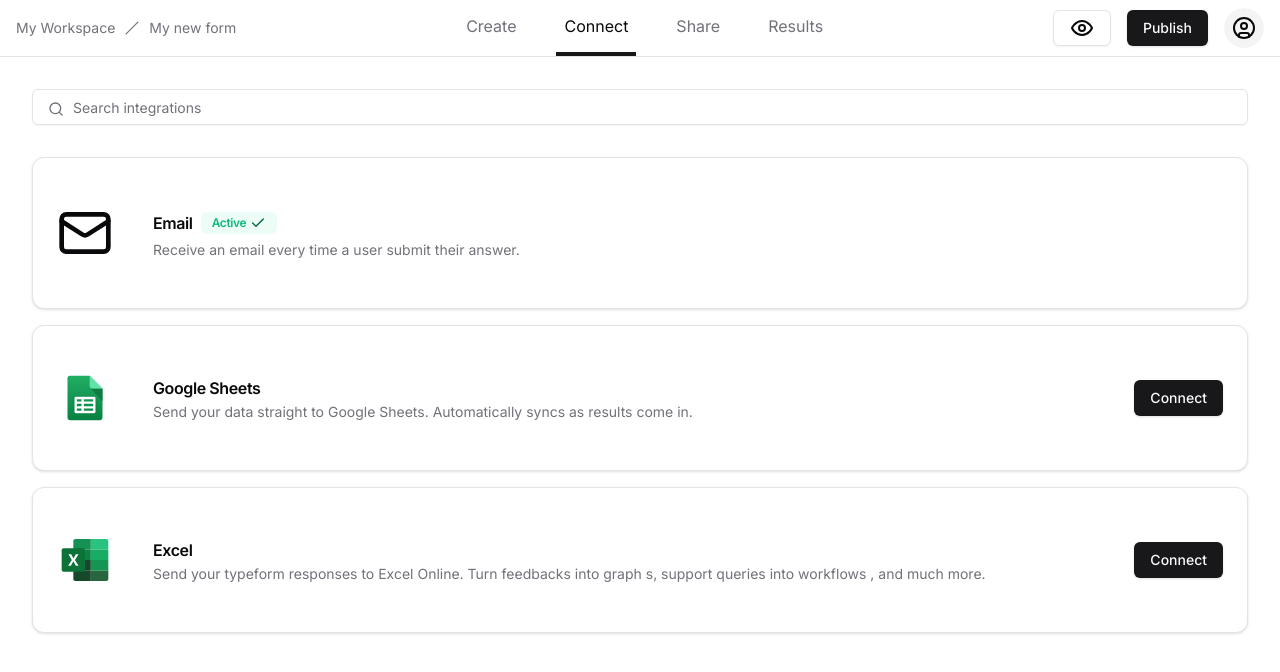
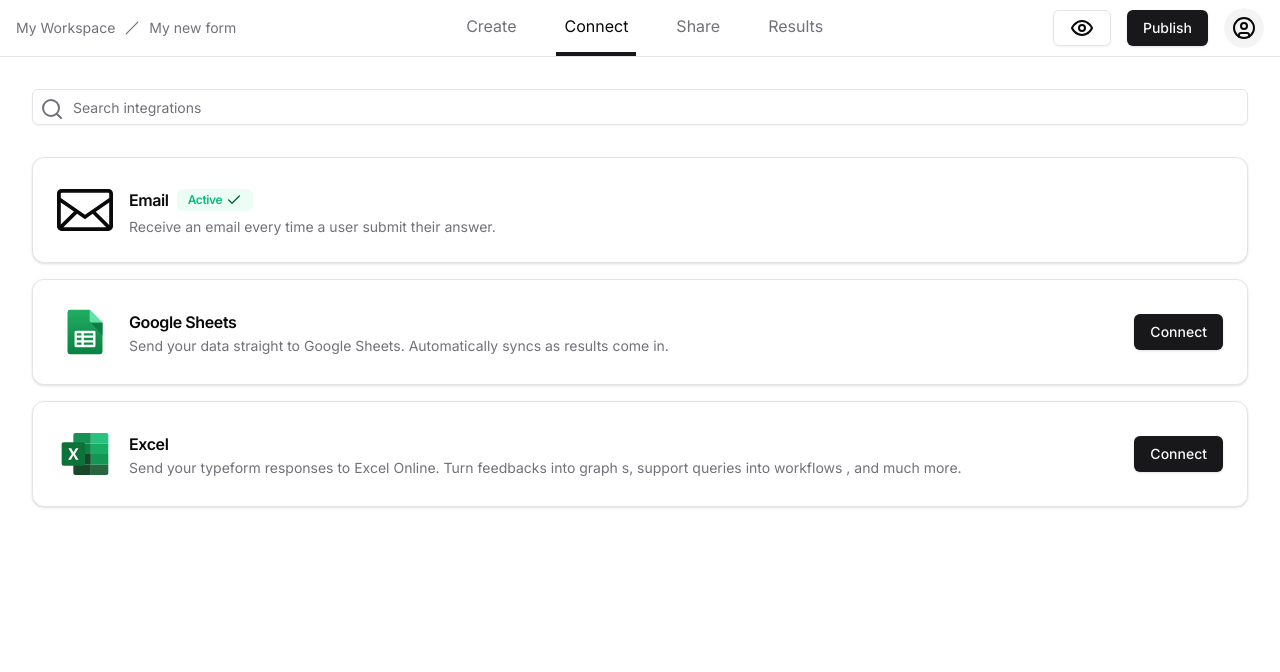
Before and after one commit to Mirthis/upwork-task-shadcn, a Next.js app: page /connect in a window 1280 px wide. Shown: the top 672 px of the page. Built offline with nearby package versions, Linux system fonts and the light colour scheme.

Commit message:
update mail icon and card styling

```diff
--- a/src/app/connect/page.tsx
+++ b/src/app/connect/page.tsx
@@ -11,66 +11,35 @@
 import { Input } from "@/components/ui/input";
 import { Search, Mail, Check } from "lucide-react";
 import { Badge } from "@/components/ui/badge";
+import IntegrationCard from "@/components/connect/IntegrationCard";
+import { MailIcon } from "@/components/ui/icons/mail";
 
 const ConnectPage = () => {
   return (
     <div className="space-y-8">
       <div className="relative flex flex-row items-center justify-center">
-        <Search className="h-4 w-4 absolute top-3 left-4 text-muted-foreground" />
+        <Search className="absolute top-2 left-2 text-muted-foreground" />
         <Input placeholder="Search integrations" className="pl-10" />
       </div>
       <div className="space-y-4">
-        <Card>
-          <CardHeader className="flex flex-row items-center space-x-4">
-            <Mail className="w-14 h-14" />
-            <CardHeader>
-              <CardTitle className="flex flex-row items-center gap-x-2">
-                Email
-                <Badge className="bg-emerald-50 hover:bg-emerald-50 flex flex-row shadow-none text-emerald-500 gap-x-1">
-                  Active
-                  <Check className="w-4 h-4 text-emerald-800" />
-                </Badge>
-              </CardTitle>
-              <CardDescription>
-                <p>Receive an email every time a user submit their answer.</p>
-              </CardDescription>
-            </CardHeader>
-          </CardHeader>
-        </Card>
-        <Card className="flex flex-row items-center justify-between space-x-4">
-          <CardHeader className="flex flex-row items-center space-x-4">
-            <GoogleSheetIcon className="w-14 h-14" />
-            <CardHeader>
-              <CardTitle>Google Sheets</CardTitle>
-              <CardDescription>
-                <p>
-                  Send your data straight to Google Sheets. Automatically syncs
-                  as results come in.
-                </p>
-              </CardDescription>
-            </CardHeader>
-          </CardHeader>
-          <CardContent className=" py-0">
-            <Button>Connect</Button>
-          </CardContent>
-        </Card>
-        <Card className="flex flex-row items-center justify-between space-x-4">
-          <CardHeader className="flex flex-row items-center space-x-4">
-            <ExcelIcon className="w-14 h-14" />
-            <CardHeader>
-              <CardTitle>Excel</CardTitle>
-              <CardDescription>
-                <p>
-                  Send your typeform responses to Excel Online. Turn feedbacks
-                  into graph s, support queries into workflows , and much more.
-                </p>
-              </CardDescription>
-            </CardHeader>
-          </CardHeader>
-          <CardContent className=" py-0">
-            <Button>Connect</Button>
-          </CardContent>
-        </Card>
+        <IntegrationCard
+          title="Email"
+          description="Receive an email every time a user submit their answer."
+          icon={<MailIcon className="w-14 h-14" />}
+          active={true}
+        />
+        <IntegrationCard
+          title="Google Sheets"
+          description="Send your data straight to Google Sheets. Automatically syncs as results come in."
+          icon={<GoogleSheetIcon className="w-14 h-14" />}
+          active={false}
+        />
+        <IntegrationCard
+          title="Excel"
+          description="Send your typeform responses to Excel Online. Turn feedbacks into graph s, support queries into workflows , and much more."
+          icon={<ExcelIcon className="w-14 h-14" />}
+          active={false}
+        />
       </div>
     </div>
   );
--- /dev/null
+++ b/src/components/connect/IntegrationCard.tsx
@@ -0,0 +1,48 @@
+import { Badge } from "@/components/ui/badge";
+import { Button } from "@/components/ui/button";
+import {
+  Card,
+  CardContent,
+  CardDescription,
+  CardHeader,
+  CardTitle,
+} from "@/components/ui/card";
+import { Check } from "lucide-react";
+import { ReactNode } from "react";
+
+const IntegrationCard = ({
+  title,
+  description,
+  active,
+  icon,
+}: {
+  title: string;
+  description: string;
+  active: boolean;
+  icon: ReactNode;
+}) => {
+  return (
+    <Card className="flex flex-row items-center justify-between space-x-4">
+      <CardHeader className="flex flex-row items-center space-x-4">
+        {icon}
+        <CardHeader className="p-0">
+          <CardTitle className="flex flex-row items-center gap-x-2">
+            {title}
+            {active && (
+              <Badge className="bg-emerald-50 hover:bg-emerald-50 flex flex-row shadow-none text-emerald-500 gap-x-1">
+                Active
+                <Check className="w-4 h-4 text-emerald-800" />
+              </Badge>
+            )}
+          </CardTitle>
+          <CardDescription>{description}</CardDescription>
+        </CardHeader>
+      </CardHeader>
+      <CardContent className=" py-0">
+        {!active && <Button>Connect</Button>}
+      </CardContent>
+    </Card>
+  );
+};
+
+export default IntegrationCard;
--- /dev/null
+++ b/src/components/ui/icons/mail.tsx
@@ -0,0 +1,20 @@
+import React from "react";
+import type { SVGProps } from "react";
+
+export function MailIcon(props: SVGProps<SVGSVGElement>) {
+  return (
+    <svg
+      xmlns="http://www.w3.org/2000/svg"
+      width="1em"
+      height="1em"
+      viewBox="0 0 20 20"
+      {...props}
+    >
+      <path
+        fill="currentColor"
+        fillRule="evenodd"
+        d="M18.333 2.5c.92 0 1.667.746 1.667 1.667v11.666c0 .92-.746 1.667-1.667 1.667H1.667C.747 17.5 0 16.754 0 15.833V4.167C0 3.247.746 2.5 1.667 2.5zM7.168 11.328l-4.91 4.852h15.325l-4.857-4.802L10 13.265zM18.64 7.292l-4.796 3.316l4.796 4.736zm-17.279.061v7.836l4.686-4.631zm16.956-3.532H1.698a.358.358 0 0 0-.25.086a.26.26 0 0 0-.085.222v1.62L10 11.656l8.644-5.965V4.199c.001-.134-.03-.231-.092-.292a.306.306 0 0 0-.234-.086"
+      ></path>
+    </svg>
+  );
+}
```
Also changed, not shown: src/components/results/KPICard.tsx (added).
